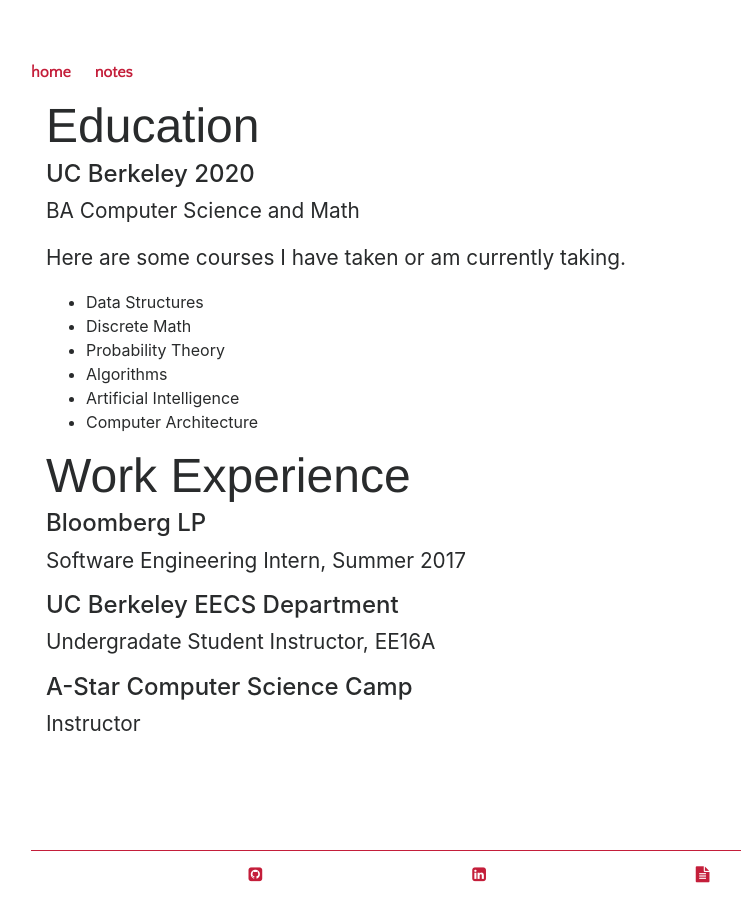
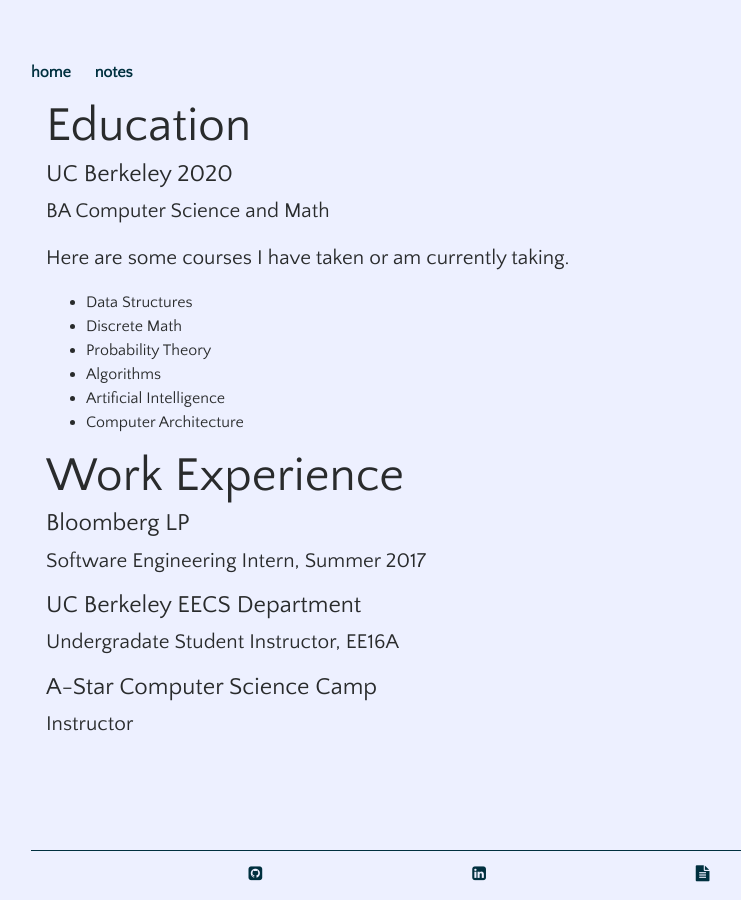
Before and after one commit to mingyli/mingyli.github.io, a Jekyll site: the page built from about/index.md, in a window 1280 px wide. Shown: the whole page, without its empty margins (161-902 px from the left). Built offline with Jekyll 4.4.1, drawn with Linux system fonts in a browser that asks for light colours; nearby versions of some CDN libraries.

Commit message:
Fix style

```diff
--- a/css/main.css
+++ b/css/main.css
@@ -1,6 +1,6 @@
 :root {
-    --main-bg-color: antiquewhite;
-    --cardinal: #C41E3A;
+    --main-bg-color: #edf0ff;
+    --accent: #00303f;
 }
 html {
     min-height: 100%;
@@ -9,17 +9,18 @@
 body {
     margin: 60px auto;
     width: 70%;
+    background-color: var(--main-bg-color);
+    font-family: 'Quattrocento Sans', 'Helvetica', 'Arial', sans-serif;
 }
 ::-moz-selection {
-    background: var(--cardinal);
-    color: white;
+    background: var(--accent);
+    color: var(--main-bg-color);
 }
 ::selection {
-    background: var(--cardinal);
-    color: white;
+    background: var(--accent);
+    color: var(--main-bg-color);
 }
 nav ul, footer ul {
-    font-family: 'Quattrocento Sans', 'Helvetice', 'Arial', sans-serif;
     padding: 0px;
     list-style: none;
     font-weight: bold;
@@ -31,7 +32,6 @@
 
 h1 {
     font-size: 3em;
-    font-family:'Helvetica', 'Arial', 'Sans-Serif';
 }
 
 p {
@@ -49,7 +49,7 @@
     width: 70%;
     height: 50px;
     padding: 5px;
-    border-top: 1px solid var(--cardinal);
+    border-top: 1px solid var(--accent);
     font-size: 1em;
 }
 
@@ -66,7 +66,7 @@
 /*Below is CSS for neat button hovering*/
 
 a, a:link, a:visited {
-    color: var(--cardinal);
+    color: var(--accent);
     text-decoration: none;
     border-radius: 0.3rem;
     -webkit-transition: all 0.4s;
@@ -75,21 +75,20 @@
     transition: all 0.4s;
 }
 a:hover {
-    background-color: var(--cardinal);
-    color: white;
+    background-color: var(--accent);
+    color: var(--main-bg-color);
     text-decoration: none;
 }
 a:active {
-    background-color: white;
-    color: var(--cardinal);
+    background-color: var(--main-bg-color);
+    color: var(--accent);
 }
 
 .btn {
-    color: var(--cardinal);
+    color: var(--accent);
     background-color: inherit;
     width: 7rem;
     border-radius: 0.5rem;
-    /*border: 1px solid var(--cardinal);*/
     border: none;
     -webkit-transition: all 0.4s;
     -moz-transition: all 0.4s;
@@ -101,11 +100,11 @@
 }
 .btn i {
     display: inline;
-    color: var(--cardinal);
+    color: var(--accent);
 }
 .btn:hover {
-    background-color: var(--cardinal);
-    color: white;
+    background-color: var(--accent);
+    color: var(--main-bg-color);
 }
 .btn:hover i {
     display: none;
@@ -114,8 +113,8 @@
     display: inline;
 }
 .btn:active {
-    background-color: white;
+    background-color: var(--main-bg-color);
 }
 .btn:active i, .btn:active span {
-    color: var(--cardinal);
+    color: var(--accent);
 }
```
Also changed, not shown: _layouts/blank.html (+5 -5 lines).
